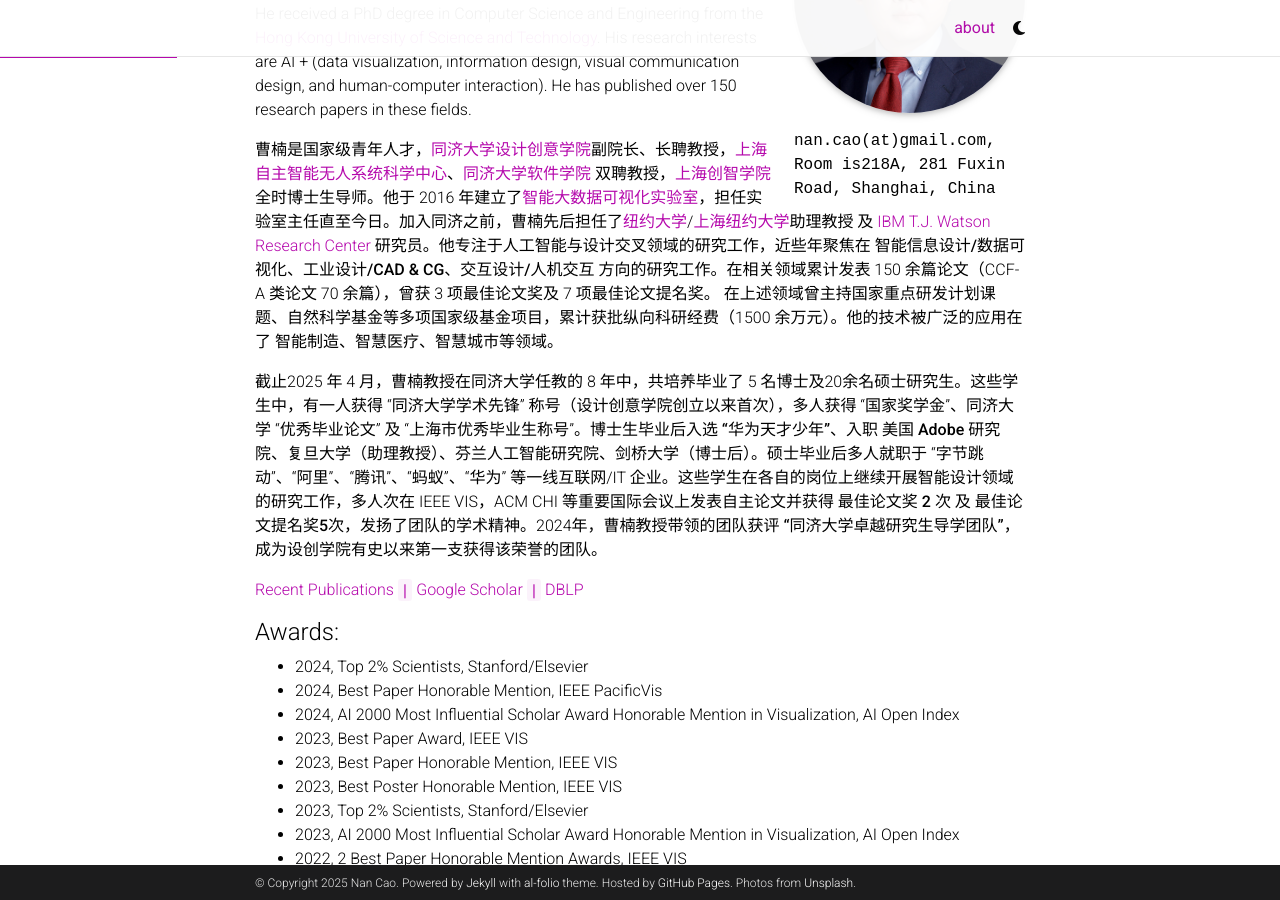
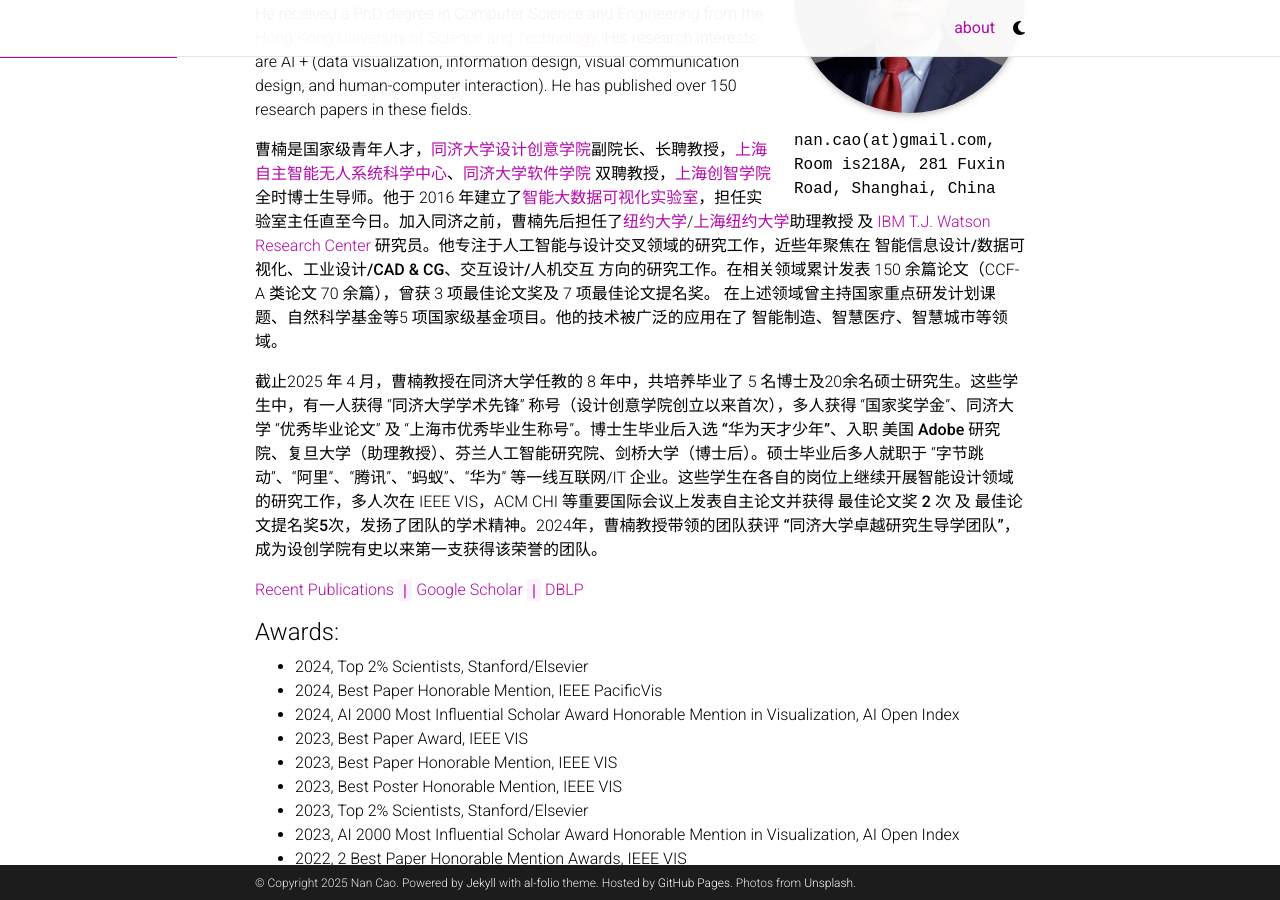
Before and after one commit to nancao/nancao.github.io, a Jekyll site: the page built from _pages/about.md, in a window 1280 px wide and 900 px high, scrolled down 319 px. Built offline with Jekyll 4.4.1, drawn with Linux system fonts in a browser that asks for light colours; full-size pictures stand in for the smaller copies a plugin makes; comment, search, counter and statistics services are not loaded; a style sheet for code colours, icons or effects is not loaded.

Commit message:
Update about.md

```diff
--- a/_pages/about.md
+++ b/_pages/about.md
@@ -18,7 +18,7 @@
 ---
 Nan Cao (曹楠) is the vice dean of [Tongji College of Design and Innovation](https://tjdi.tongji.edu.cn/) (Tongji D&I) and a professor at [Tongji School of Software Engineering](https://sse.tongji.edu.cn/index.htm). He is the founding director of AI & Data design program and [intelligent big data visualization lab](https://idvxlab.com/) at Tongji University. Before joining Tongji, Nan Cao was a research staff member at [IBM T. J. Watson Research Center](https://research.ibm.com/labs/watson/) in USA. He received a PhD degree in Computer Science and Engineering from the [Hong Kong University of Science and Technology](https://hkust.edu.hk/). His research interests are AI + (data visualization, information design, visual communication design, and human-computer interaction). He has published over 150 research papers in these fields.
 
-曹楠是国家级青年人才，[同济大学设计创意学院](https://tjdi.tongji.edu.cn/)副院长、长聘教授，[上海自主智能无人系统科学中心](https://srias.tongji.edu.cn/)、[同济大学软件学院](https://sse.tongji.edu.cn/) 双聘教授，[上海创智学院](https://admissions.sii.edu.cn/)全时博士生导师。他于 2016 年建立了[智能大数据可视化实验室](https://idvxlab.com/)，担任实验室主任直至今日。加入同济之前，曹楠先后担任了[纽约大学](https://www.nyu.edu/)/[上海纽约大学](https://shanghai.nyu.edu/)助理教授 及 [IBM T.J. Watson Research Center](https://research.ibm.com/labs/yorktown-heights) 研究员。他专注于人工智能与设计交叉领域的研究工作，近些年聚焦在 **智能信息设计/数据可视化、工业设计/CAD & CG、交互设计/人机交互** 方向的研究工作。在相关领域累计发表 150 余篇论文（CCF-A 类论文 70 余篇），曾获 3 项最佳论文奖及 7 项最佳论文提名奖。 在上述领域曾主持国家重点研发计划课题、自然科学基金等多项国家级基金项目，累计获批纵向科研经费（1500 余万元）。他的技术被广泛的应用在了 智能制造、智慧医疗、智慧城市等领域。
+曹楠是国家级青年人才，[同济大学设计创意学院](https://tjdi.tongji.edu.cn/)副院长、长聘教授，[上海自主智能无人系统科学中心](https://srias.tongji.edu.cn/)、[同济大学软件学院](https://sse.tongji.edu.cn/) 双聘教授，[上海创智学院](https://admissions.sii.edu.cn/)全时博士生导师。他于 2016 年建立了[智能大数据可视化实验室](https://idvxlab.com/)，担任实验室主任直至今日。加入同济之前，曹楠先后担任了[纽约大学](https://www.nyu.edu/)/[上海纽约大学](https://shanghai.nyu.edu/)助理教授 及 [IBM T.J. Watson Research Center](https://research.ibm.com/labs/yorktown-heights) 研究员。他专注于人工智能与设计交叉领域的研究工作，近些年聚焦在 **智能信息设计/数据可视化、工业设计/CAD & CG、交互设计/人机交互** 方向的研究工作。在相关领域累计发表 150 余篇论文（CCF-A 类论文 70 余篇），曾获 3 项最佳论文奖及 7 项最佳论文提名奖。 在上述领域曾主持国家重点研发计划课题、自然科学基金等5 项国家级基金项目。他的技术被广泛的应用在了 智能制造、智慧医疗、智慧城市等领域。
 
 截止2025 年 4 月，曹楠教授在同济大学任教的 8 年中，共培养毕业了 5 名博士及20余名硕士研究生。这些学生中，有一人获得 “**同济大学学术先锋**” 称号（设计创意学院创立以来首次），多人获得 “**国家奖学金**”、同济大学 “**优秀毕业论文**” 及 “**上海市优秀毕业生称号**”。博士生毕业后入选 **“华为天才少年”**、入职 **美国 Adobe 研究院**、**复旦大学（助理教授）**、**芬兰人工智能研究院**、**剑桥大学（博士后）**。硕士毕业后多人就职于 “字节跳动”、“阿里”、“腾讯”、“蚂蚁”、“华为” 等一线互联网/IT 企业。这些学生在各自的岗位上继续开展智能设计领域的研究工作，多人次在 IEEE VIS，ACM CHI 等重要国际会议上发表自主论文并获得 **最佳论文奖 2 次** 及 **最佳论文提名奖5次**，发扬了团队的学术精神。2024年，曹楠教授带领的团队获评 **“同济大学卓越研究生导学团队”**， 成为设创学院有史以来第一支获得该荣誉的团队。
 
```
